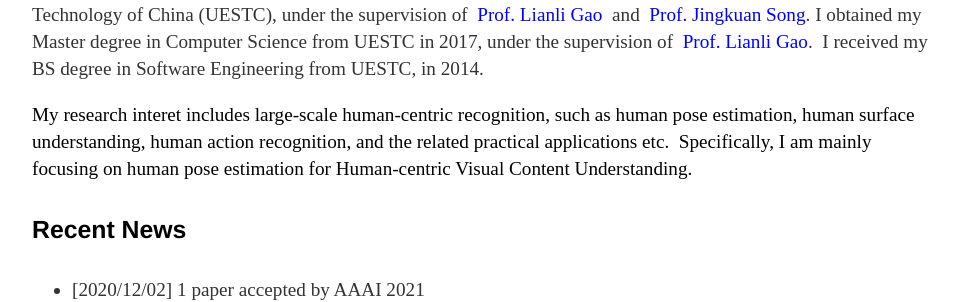
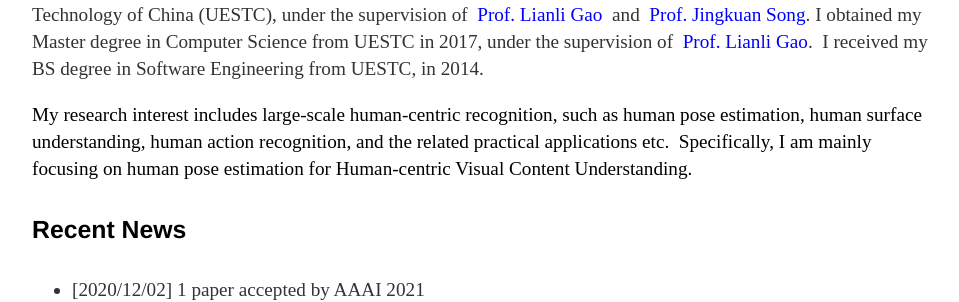
Before and after one commit to cfm-wxh/xuanhanwang.github.io, a Jekyll site: the page built from index.html, in a window 1280 px wide. Shown: the part 446-748 px from the top of the page, without its empty margins (160-1119 px from the left). Built offline with Jekyll 4.4.1, drawn with Linux system fonts in a browser that asks for light colours.

Commit message:
Update index.html

```diff
--- a/index.html
+++ b/index.html
@@ -13,7 +13,7 @@
 					<li>Innovation center, Qingshuihe Campus</li>
 					<li> <b>LAB</b>: Center for Future Media</li>
 					<li> <b>Email</b>: wxuanhan@hotmail.com </li>
-					<li><a href="https://scholar.google.com/citations?user=zsm2dpYAAAAJ&hl=en"><div style="color:blue;"> Google Scholar Citation </div></a></li>
+					<li><a href="https://scholar.google.com/citations?user=qMpygM0AAAAJ&hl=en"><div style="color:blue;"> Google Scholar Citation </div></a></li>
 					<li><a href="https://stoa-xh91.github.io/"><iv style="color:blue;">Personal Page </div> </a></li>
 				</ul>
 			</p>
@@ -29,7 +29,7 @@
 	<a href="https://lianligao.github.io/">
 	<font color="#0000ff">Prof. Lianli Gao</font></a>.&nbsp; I&nbsp;received my BS degree in Software Engineering from UESTC, in 2014.&nbsp;</font></p>
 
-	<p><font color="#000000"><font>My research interet includes large-scale human-centric recognition, such as human pose estimation, human surface understanding, human action recognition, and the related practical applications etc.&nbsp; Specifically, I am mainly focusing on human pose estimation&nbsp;for Human-centric Visual Content Understanding.&nbsp;</font></font></p>
+	<p><font color="#000000"><font>My research interest includes large-scale human-centric recognition, such as human pose estimation, human surface understanding, human action recognition, and the related practical applications etc.&nbsp; Specifically, I am mainly focusing on human pose estimation&nbsp;for Human-centric Visual Content Understanding.&nbsp;</font></font></p>
 
 <h4> Recent News</h4>
 	<ul>
```
